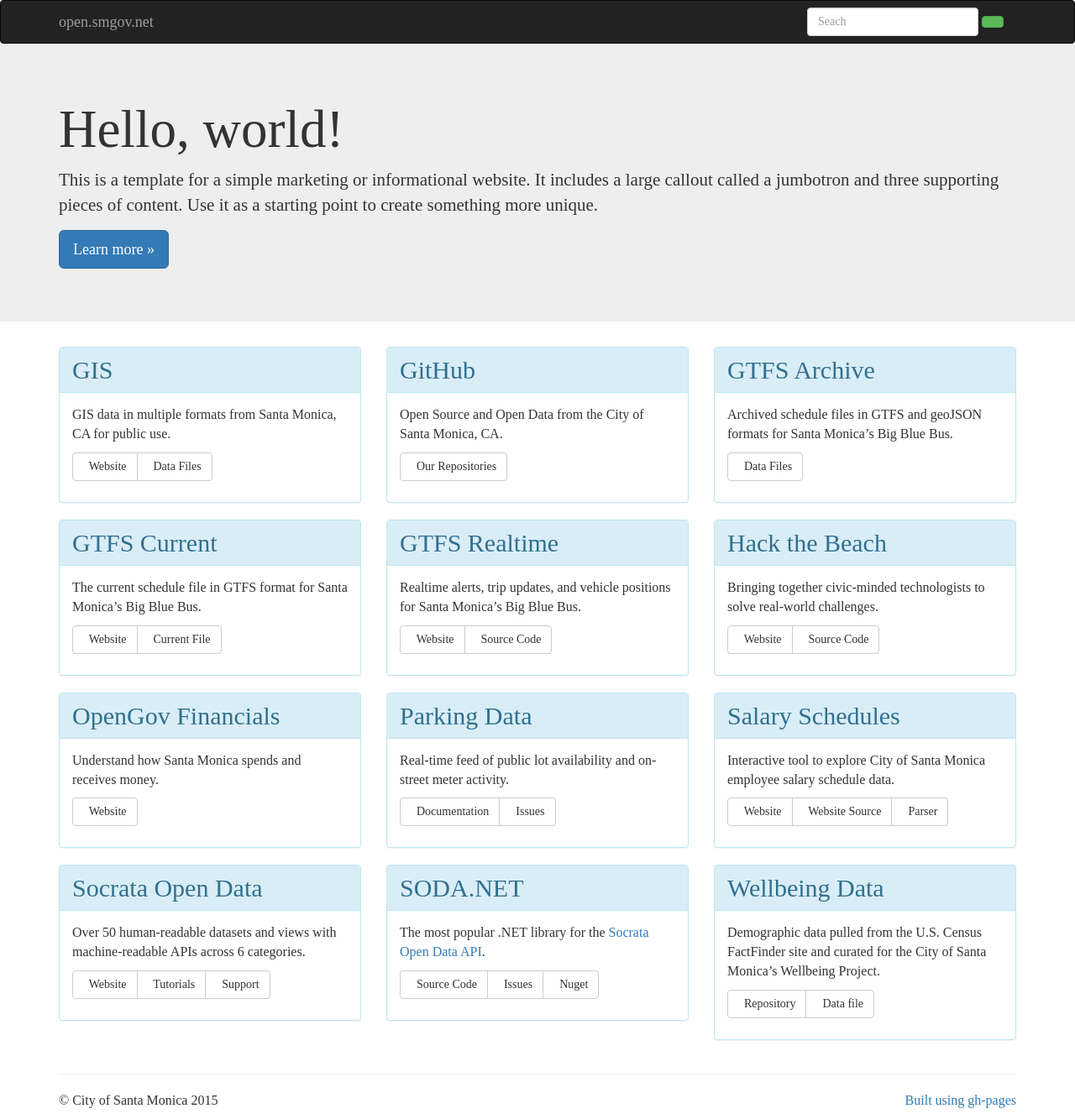
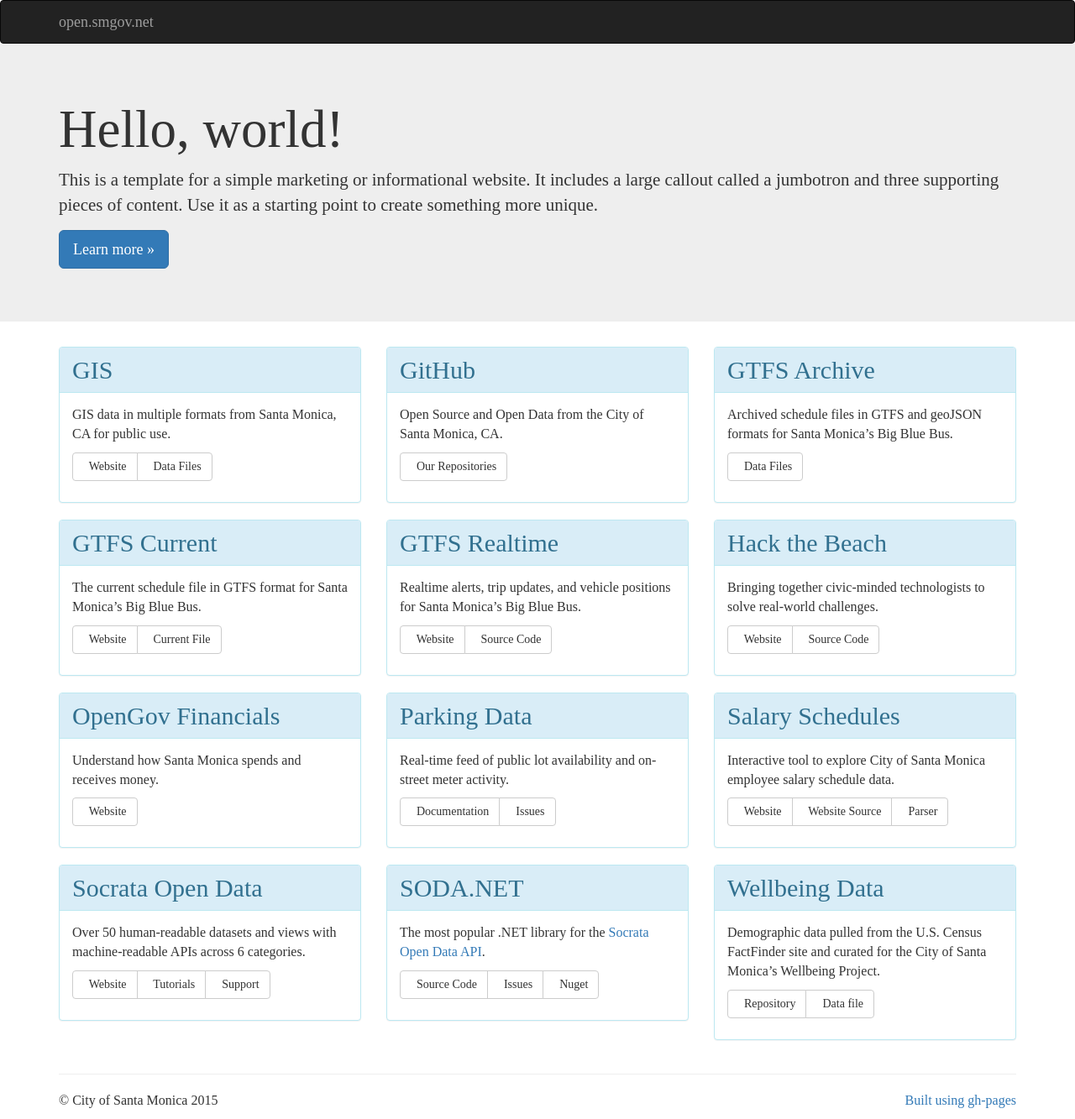
Before and after one commit to CityofSantaMonica/open.smgov.net, a Jekyll site: the page built from index.html, in a window 1280 px wide. Shown: the whole page at 84% size. Built offline with Jekyll 4.4.1, drawn with Linux system fonts in a browser that asks for light colours; nearby versions of some CDN libraries.

Commit message:
removing search form for now

```diff
--- a/_includes/navbar.html
+++ b/_includes/navbar.html
@@ -9,13 +9,5 @@
       </button>
       <a class="navbar-brand" href="#"><span class="fi fi-fw fi-code"></span> open.smgov.net</a>
     </div>
-    <div id="navbar" class="navbar-collapse collapse">
-      <form class="navbar-form navbar-right">
-        <div class="form-group">
-          <input type="text" placeholder="Seach" class="form-control">
-        </div>
-        <button type="submit" class="btn btn-success"><span class="sr-only">Perform Search</span><i class="fi fi-fw fi-search"></i></button>
-      </form>
-    </div><!--/.navbar-collapse -->
   </div>
 </nav>
```
